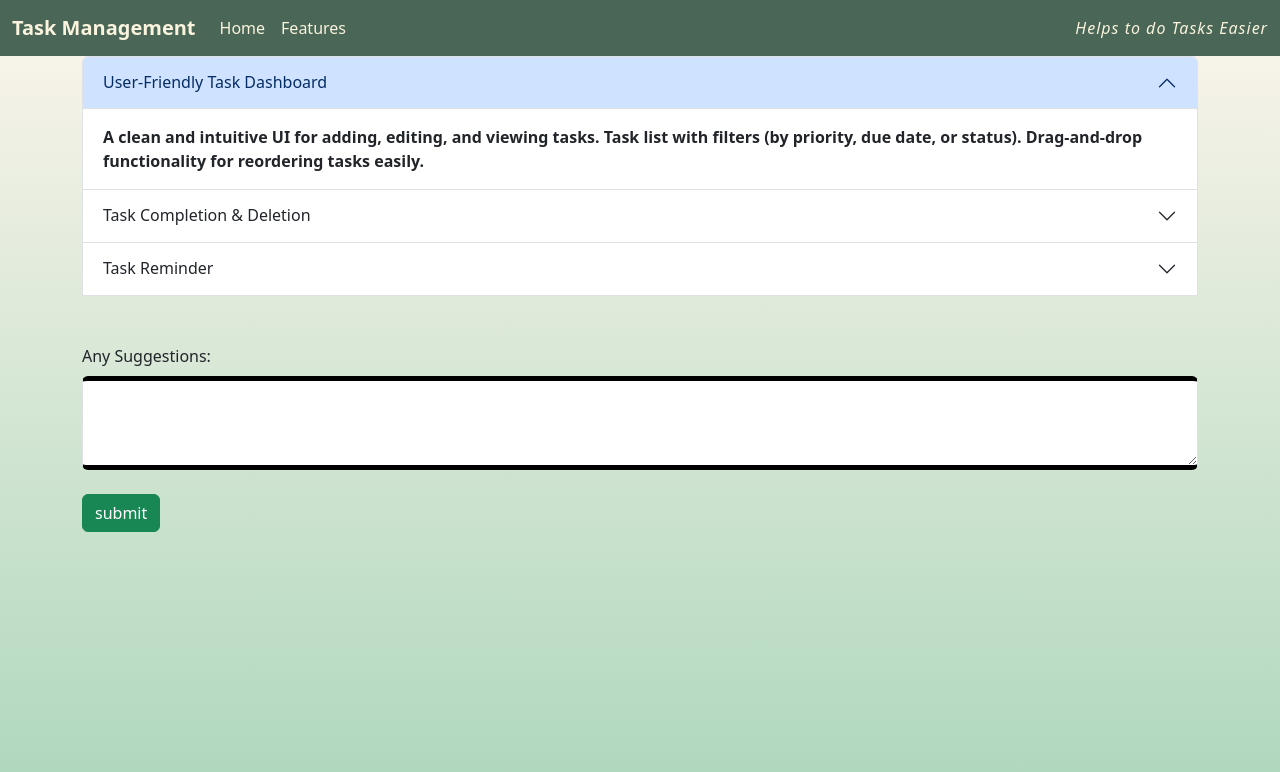
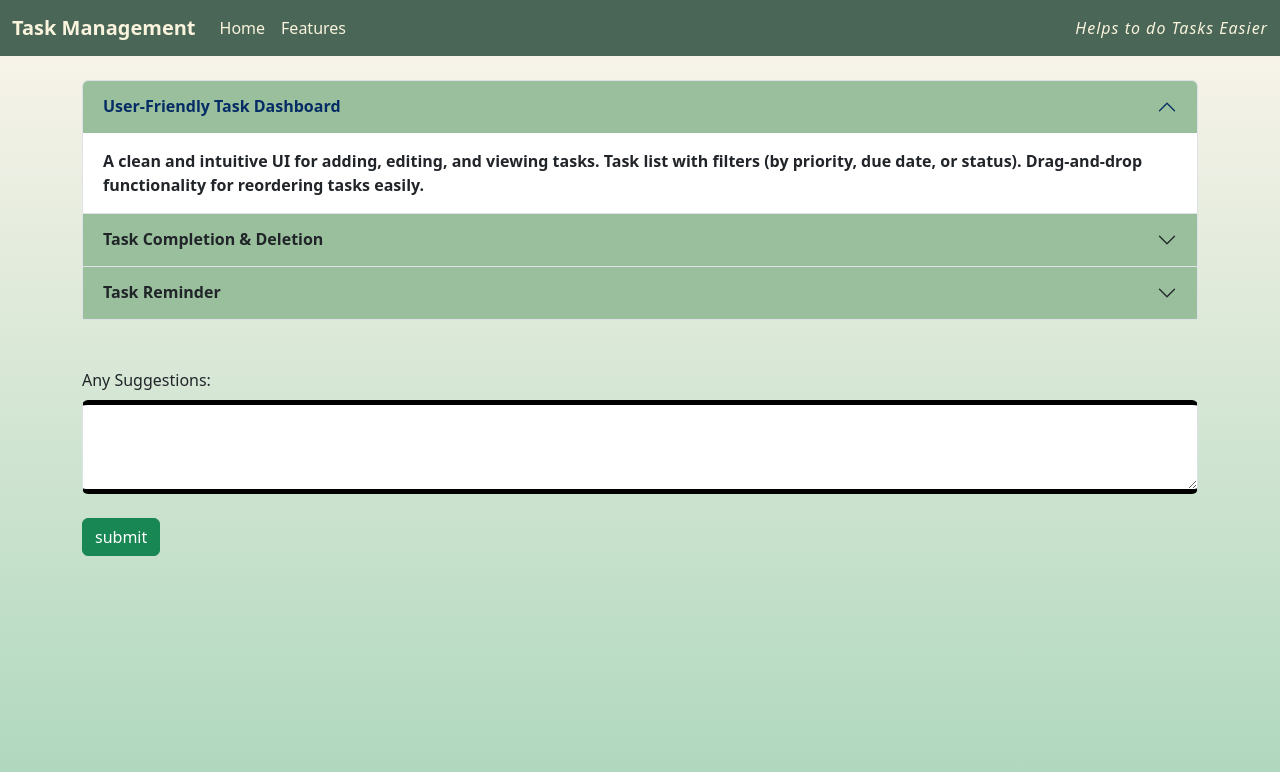
Before and after one commit to balajivejendla/Task_Management, a React (Create React App) app: page /Features in a window 1280 px wide. Shown: the top 772 px of the page. Built offline with nearby package versions, Linux system fonts and the light colour scheme.

Commit message:
pre-final commit

```diff
--- a/src/App.css
+++ b/src/App.css
@@ -94,3 +94,16 @@ textarea::placeholder {
 .body{
   background-color: "#278f52";
 }
+.accordion-button:focus,
+.accordion-button:not(.collapsed),
+.accordion-button.collapsed {
+    box-shadow: none !important;
+    outline: 0 !important;
+    border: none !important;
+}
+.btn-icon {
+  width: 20px;  /* Adjust size */
+  height: 20px;
+  margin-right: 8px; /* Space between icon and text */
+
+}
--- a/src/Components/Features.js
+++ b/src/Components/Features.js
@@ -3,11 +3,12 @@ import React from 'react'
 function Features(){
     return(
         <>
+        <br/>
         <div className="accordion" id="accordionExample">
   <div className="accordion-item">
     <h2 className="accordion-header">
-      <button className="accordion-button" type="button" data-bs-toggle="collapse" data-bs-target="#collapseOne" aria-expanded="true" aria-controls="collapseOne">
-      User-Friendly Task Dashboard
+      <button className="accordion-button" type="button" data-bs-toggle="collapse" data-bs-target="#collapseOne" aria-expanded="true" aria-controls="collapseOne" style={{backgroundColor:"#99bf9c"}}>
+      <strong>User-Friendly Task Dashboard</strong>
       </button>
     </h2>
     <div id="collapseOne" className="accordion-collapse collapse show" data-bs-parent="#accordionExample">
@@ -20,8 +21,8 @@ Drag-and-drop functionality for reordering tasks easily.</strong>
   </div>
   <div className="accordion-item">
     <h2 className="accordion-header">
-      <button className="accordion-button collapsed" type="button" data-bs-toggle="collapse" data-bs-target="#collapseTwo" aria-expanded="false" aria-controls="collapseTwo">
-      Task Completion & Deletion
+      <button className="accordion-button collapsed" type="button" data-bs-toggle="collapse" data-bs-target="#collapseTwo" aria-expanded="false" aria-controls="collapseTwo"style={{backgroundColor:"#99bf9c"}}>
+      <strong>Task Completion & Deletion</strong>
       </button>
     </h2>
     <div id="collapseTwo" className="accordion-collapse collapse " data-bs-parent="#accordionExample">
@@ -35,8 +36,8 @@ Option to undo deletion or move tasks to an "Archive" before permanent removal.<
   </div>
   <div className="accordion-item">
     <h2 className="accordion-header">
-      <button className="accordion-button collapsed" type="button" data-bs-toggle="collapse" data-bs-target="#collapseThree" aria-expanded="false" aria-controls="collapseTwo">
-      Task Reminder
+      <button className="accordion-button collapsed" type="button" data-bs-toggle="collapse" data-bs-target="#collapseThree" aria-expanded="false" aria-controls="collapseTwo"style={{backgroundColor:"#99bf9c"}}>
+      <strong>Task Reminder</strong>
       </button>
     </h2>
     <div id="collapseThree" className="accordion-collapse collapse" data-bs-parent="#accordionExample">
--- a/src/Components/tasks.js
+++ b/src/Components/tasks.js
@@ -7,32 +7,45 @@ function Tasks(){
       const[Text3,setText3]=useState('');
       const[Tasks,setTasks]=useState([]);
       const[Taskwith,setTaskwith]=useState([]);
-      const taskadder=()=>{
-        if(Text1.trim()===""||Text2.trim()===""){
+      const[Taskcomplete,setTaskcomplete]=useState([]);
+      const taskadder = () => {
+        if (Text1.trim() === "" || Text2.trim() === "") {
             alert("Please Enter Both Task and Time if Notes");
             return;
         }
+            const newTask = { subject: Text1, time: Text2, notes: Text3 };
 
-            setTasks([...Tasks,{subject:Text1,time:Text2,notes:Text3}]);
-            setText1("");
-            setText2("");
-            setText3("");
-            console.log(Tasks)
 
+        const updatedTasks = [...Tasks, newTask].sort((a, b) => {
+            return new Date(a.time) - new Date(b.time);
+        });
+
+        setTasks(updatedTasks);
+        setText1("");
+        setText2("");
+        setText3("");
+        console.log(updatedTasks);
+    };
+    const taskadderwith = () => {
+      if (Text1.trim() === "" || Text2.trim() === "") {
+          alert("Please Enter Both Task and Time if Notes");
+          return;
       }
-      const taskadderwith=()=>{
-        if(Text1.trim()===""||Text2.trim()===""){
-            alert("Please Enter Both Task and Time if Notes");
-            return;
-        }
 
-            setTaskwith([...Taskwith,{subject:Text1,time:Text2,notes:Text3}]);
-            setText1("");
-            setText2("");
-            setText3("");
-            console.log(Taskwith)
+      const newTask1 = { subject: Text1, time: Text2, notes: Text3 };
 
-      }
+      // Add the task and sort in ascending order based on time
+      const updatedTask = [...Taskwith, newTask1].sort((a, b) => {
+          return new Date(a.time) - new Date(b.time); // Sorting in ascending order
+      });
+
+      setTaskwith(updatedTask);
+      setText1("");
+      setText2("");
+      setText3("");
+      console.log(updatedTask);
+  };
+
       const handleonchange1=(event)=>{
         setText1(event.target.value);
       }
@@ -43,14 +56,18 @@ function Tasks(){
         setText3(event.target.value);
       }
      const RemoveTask=(index)=>{
+      const completed_task=Tasks[index];
         setTasks(Tasks.filter((_, i) => i !== index));
+        setTaskcomplete([...Taskcomplete,completed_task]);
+        console.log(Taskcomplete)
 
        }
        const RemoveReminder=(index)=>{
         setReminders((prevReminder)=>prevReminder.filter((reminder)=>reminder.index!==index))
         alert("reminder has been removed")
+        const task_completed=Taskwith[index];
         setTaskwith(Taskwith.filter((_, i) => i !==index));
-
+        setTaskcomplete([...Taskcomplete,task_completed]);
        }
 
 
@@ -138,8 +155,8 @@ return(
 <br/>
 
 <div className="d-grid gap-2 col-6 mx-auto">
-  <button disabled={Text1.length===0}className="btn btn-success" type="button" onClick={taskadder} style={{color:"#ffffff",backgroundColor:"#77BFA3"}}>Add Task</button>
-  <button disabled={Text1.length===0}className="btn btn-success" type="button" onClick={()=>{taskadderwith();handleSetReminder();}} style={{color:"#77BFA3",backgroundColor:"#ffffff"}}>Add Task with Reminder</button>
+  <button disabled={Text1.length===0}className="btn btn-success" type="button" onClick={taskadder} style={{color:"#ffffff",backgroundColor:"#77BFA3" }}>Add Task </button>
+  <button disabled={Text1.length===0}className="btn btn-success" type="button" onClick={()=>{taskadderwith();handleSetReminder();}} style={{color:"#77BFA3",backgroundColor:"#ffffff"}}>Add Task with Reminder <img src="icon1.jpg" alt="icon" class="btn-icon"></img></button>
   </div>
   <br/>
   <br/>
@@ -227,8 +244,48 @@ return(
         ))
       )}
     </div>
+
   </div>
 </div>
+<br/>
+<div className="container text-center" style={{border: "5px solid rgb(206, 169, 132)",padding:"20px 20px",borderRadius: "25px",backgroundColor:"#A8D5BA"}}>
+
+      <h3 style={{color:"#5C4033",marginLeft:"10px"}}>Tasks Completed So Far: </h3>
+      <br/>
+      {Taskcomplete.length === 0 ? (
+        <p style={{ fontSize: "24px", fontWeight: "500", marginLeft: "10px",color:"#4A6656" }}>
+          No Tasks Completed yet
+        </p>
+      ) : (
+        Taskcomplete.map((task, index) => (
+          <div
+            key={index}
+            className="task-item"
+
+          >
+            <p>
+              <strong style={{color:"#4A6656", marginRight: "10px", marginLeft: "10px" }}>
+                Subject:
+              </strong>
+              {task.subject},
+              <strong style={{color:"#4A6656", marginRight: "10px", marginLeft: "10px" }}>
+                Time:
+              </strong>
+              {task.time},
+              <strong style={{color:"#4A6656", marginRight: "10px", marginLeft: "10px" }}>
+                Notes:
+              </strong>
+              {task.notes}
+
+            </p>
+          </div>
+        ))
+      )}
+
+
+</div>
+<br/>
+
 
 
   </>
```
Also changed, not shown: public/icon1.jpg (added).
